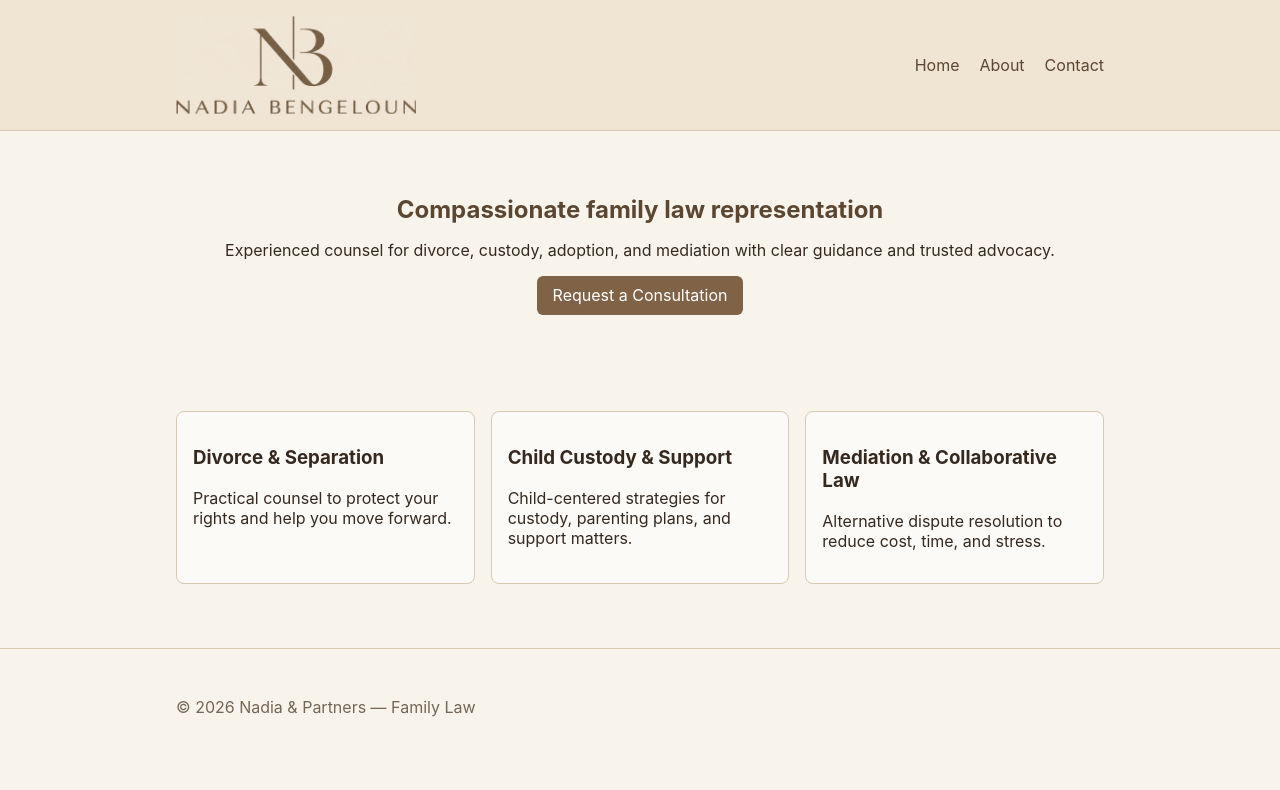
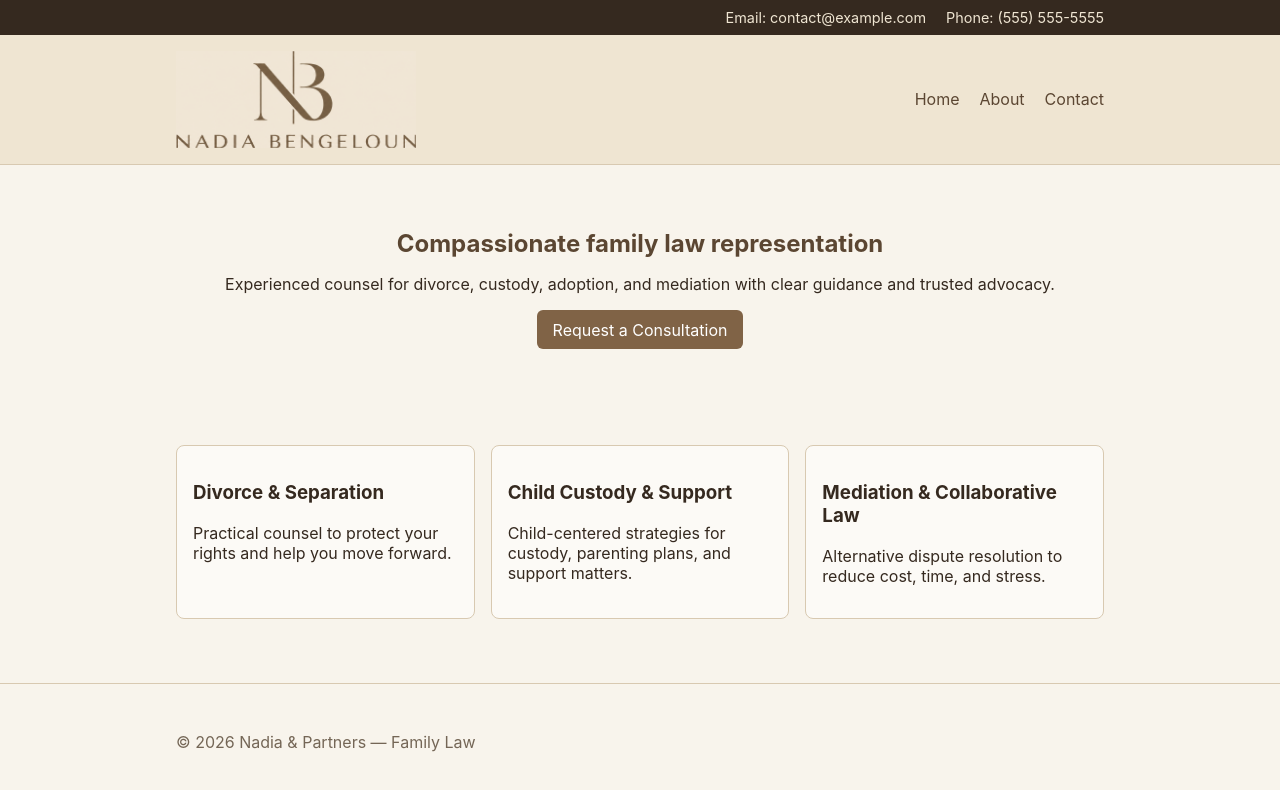
Before and after one commit to mmbaye3/Site_Nadia, a plain HTML site: page index.html in a window 1280 px wide. Drawn offline with Linux system fonts and the light colour scheme.

Commit message:
Recursive visualization

```diff
--- a/css/styles.css
+++ b/css/styles.css
@@ -2,6 +2,10 @@
 *{box-sizing:border-box}
 body{font-family:Inter, system-ui, Arial, sans-serif;margin:0;color:var(--ink);background:var(--bg)}
 .container{max-width:960px;margin:0 auto;padding:1rem}
+.contact-bar{background:#35291f;color:var(--paper)}
+.contact-bar .container{display:flex;justify-content:flex-end;flex-wrap:wrap;gap:.35rem 1.25rem;padding-top:.55rem;padding-bottom:.55rem}
+.contact-bar a{color:inherit;text-decoration:none;font-size:.9rem}
+.contact-bar a:hover,.contact-bar a:focus-visible{text-decoration:underline;text-underline-offset:.2em}
 .site-header{background:var(--paper);border-bottom:1px solid var(--line)}
 .site-header .container{display:flex;align-items:center;justify-content:space-between}
 .brand{margin:0;flex:0 0 auto}
@@ -19,4 +23,4 @@ form label{display:block;margin:0.5rem 0}
 input,textarea{width:100%;padding:.5rem;border:1px solid var(--line);border-radius:6px;background:#fcfaf6;color:var(--ink)}
 button{background:var(--brand);color:#fff;padding:.6rem 1rem;border:0;border-radius:6px}
 .site-footer{border-top:1px solid var(--line);margin-top:3rem;padding:1rem 0;color:var(--muted)}
-@media (max-width:600px){.site-header .container{flex-direction:column;align-items:flex-start}nav{margin-top:.5rem}}
+@media (max-width:600px){.site-header .container{flex-direction:column;align-items:flex-start}nav{align-self:flex-end;margin-top:.5rem}}
--- a/index.html
+++ b/index.html
@@ -9,6 +9,9 @@
   <link rel="icon" href="favicon.ico">
 </head>
 <body>
+  <div class="contact-bar">
+    <div class="container"><a href="mailto:contact@example.com">Email: contact@example.com</a><a href="tel:+15555555555">Phone: (555) 555-5555</a></div>
+  </div>
   <header class="site-header">
     <div class="container">
       <h1 class="brand"><a href="index.html"><img src="Logo/Logo NB (1).PNG" alt="Nadia Bengeloun"></a></h1>
```
Also changed, not shown: about.html (+1 -0 lines), attorneys.html (+1 -0 lines), contact.html (+1 -0 lines), history.html (+1 -0 lines), practice.html (+1 -0 lines).
